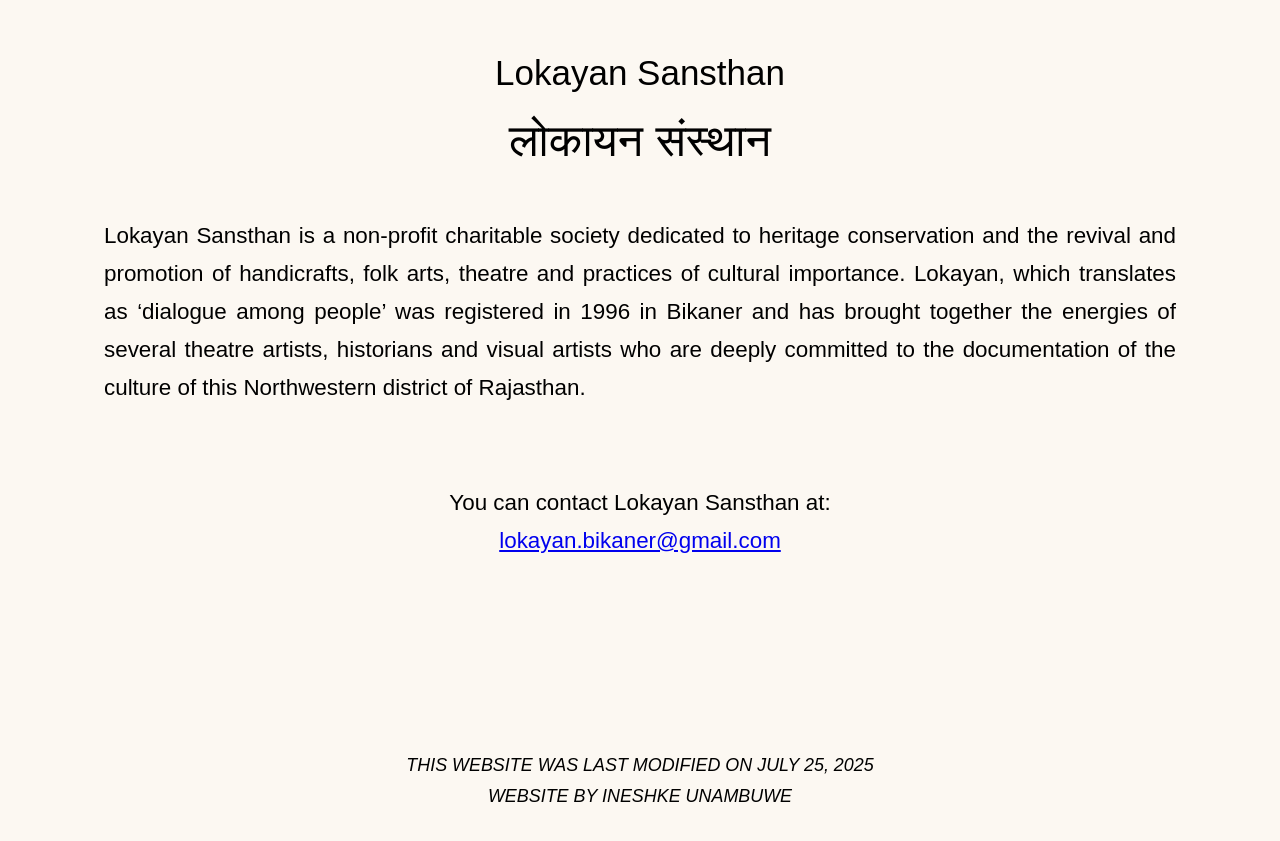
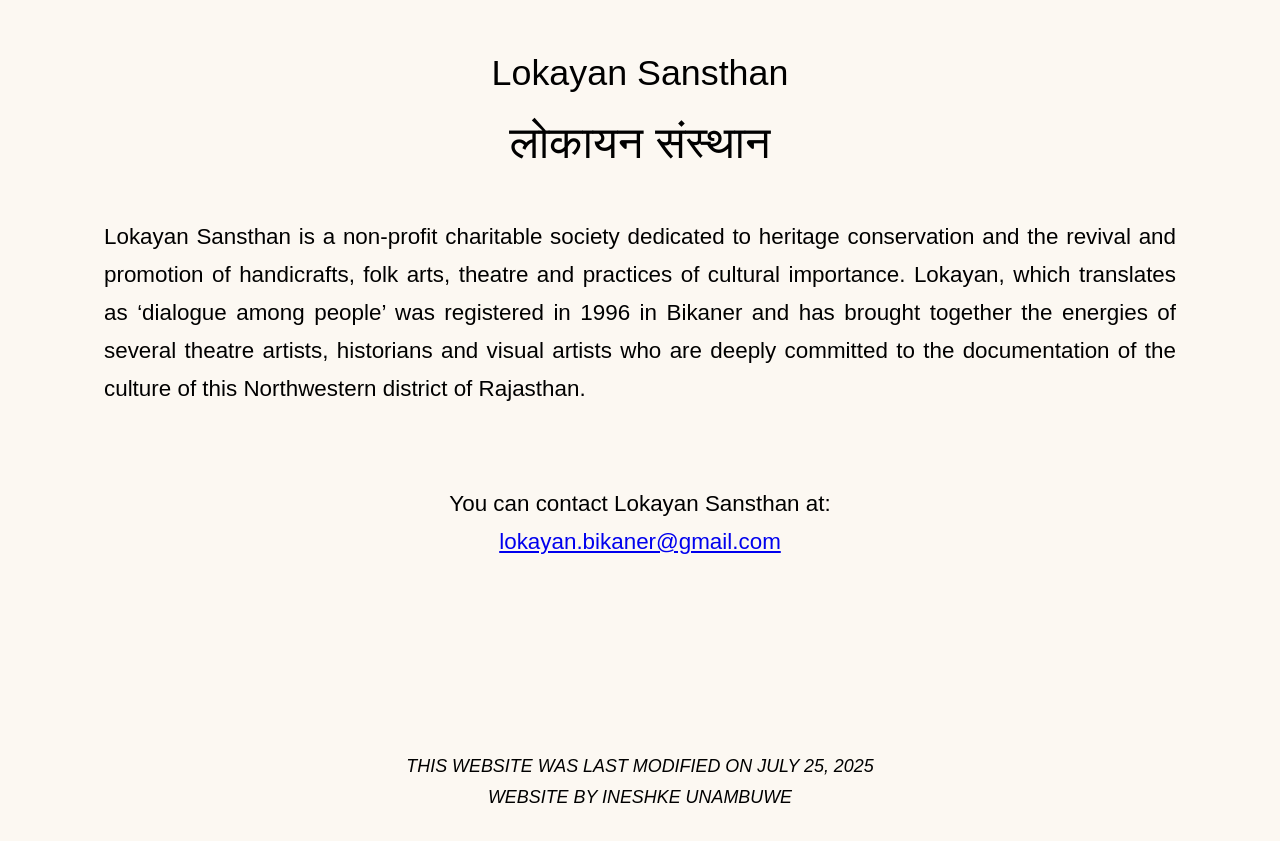
Before and after one commit to lokayanbikaner/lokayan, a plain HTML site: page about.html in a window 1280 px wide. Shown: the part 77-918 px from the top of the page. Drawn offline with Linux system fonts and the light colour scheme; a web font is replaced by a local one.

Commit message:
Update about.html

```diff
--- a/about.html
+++ b/about.html
@@ -49,8 +49,8 @@
   <main class="content">
 
 
-    </h3><p style="font-size: 35px; text-align: center;">Lokayan Sansthan</p>
-	</h3><p class="devanagari-text" style="font-size: 45px; text-align: center;">लोकायन संस्थान</p></br>
+    </h3><p style="font-size: 1.6em; text-align: center;">Lokayan Sansthan</p>
+	</h3><p class="devanagari-text" style="font-size: 2em; text-align: center;">लोकायन संस्थान</p></br>
     <p>Lokayan Sansthan is a non-profit charitable society dedicated to heritage conservation and the revival and promotion of handicrafts, folk arts, theatre and practices of cultural importance. Lokayan, which translates as ‘dialogue among people’ was registered in 1996 in Bikaner and has brought together the energies of several theatre artists, historians and visual artists who are deeply committed to the documentation of the culture of this Northwestern district of Rajasthan.</p>
     </br>
 	</br>
```
